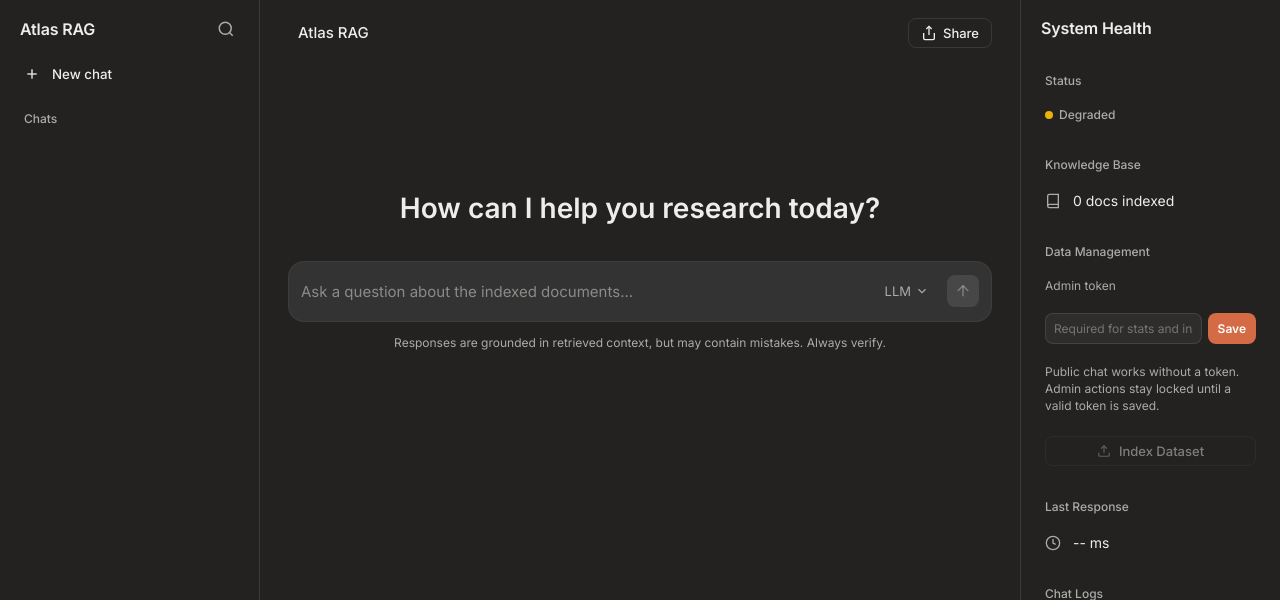
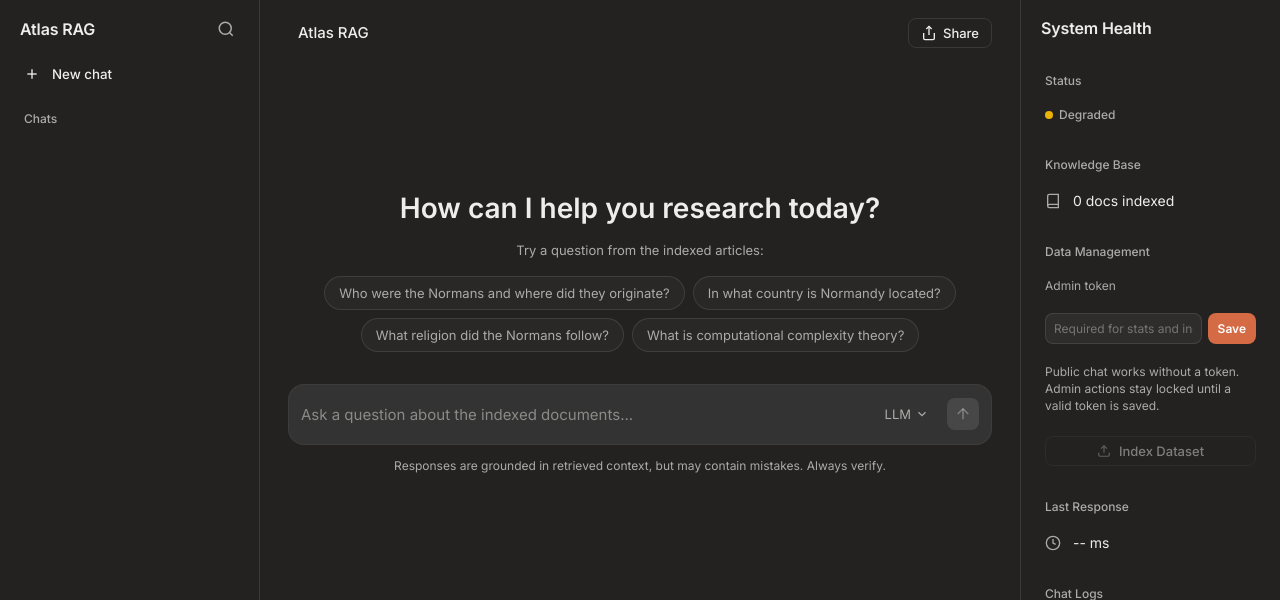
Before and after one commit to 70137131-jpg/RAG-, a FastAPI app: page / in a window 1280 px wide. Shown: the top 600 px of the page. Run offline with FastAPI, Linux system fonts and the light colour scheme; data that the repository does not hold is empty; parts of the project's set-up code (start-up, migrations or seed data) failed here and were passed over; some libraries are stand-ins or nearby versions.

Commit message:
Add clickable example questions to the welcome screen
Suggestion chips under the greeting fill the composer and send
immediately. Questions target the indexed SQuAD v2 articles (Normans,
computational complexity theory).

Co-Authored-By: Claude Fable 5 <noreply@anthropic.com>

```diff
--- a/static/css/style.css
+++ b/static/css/style.css
@@ -764,6 +764,38 @@ a {
     font-weight: 600;
 }
 
+.greeting-sub {
+    margin-top: 12px;
+    color: var(--text-muted);
+    font-size: 13px;
+}
+
+.suggestion-chips {
+    display: flex;
+    flex-wrap: wrap;
+    justify-content: center;
+    gap: 8px;
+    margin-top: 16px;
+    max-width: 640px;
+}
+
+.suggestion-chip {
+    background: var(--bg-subtle);
+    border: 1px solid var(--border);
+    color: var(--text-muted);
+    border-radius: 999px;
+    padding: 8px 14px;
+    font-size: 13px;
+    cursor: pointer;
+    transition: background 0.15s ease, color 0.15s ease;
+}
+
+.suggestion-chip:hover {
+    background: var(--bg-hover);
+    color: var(--text-primary);
+    border-color: rgba(255, 255, 255, 0.2);
+}
+
 /* Composer */
 .composer {
     width: 100%;
--- a/static/js/chat.js
+++ b/static/js/chat.js
@@ -354,6 +354,15 @@ class ChatBot {
         if (this.indexDataBtn) {
             this.indexDataBtn.addEventListener('click', () => this.indexDataset());
         }
+
+        document.querySelectorAll('.suggestion-chip').forEach((chip) => {
+            chip.addEventListener('click', () => {
+                if (this.isLoading || !this.questionInput) return;
+                this.questionInput.value = chip.textContent.replace(/\s+/g, ' ').trim();
+                this.updateSendState();
+                this.sendMessage();
+            });
+        });
     }
 
     toggleSettingsDropdown(force) {
--- a/templates/index.html
+++ b/templates/index.html
@@ -26,7 +26,7 @@
     <script src="https://cdnjs.cloudflare.com/ajax/libs/highlight.js/11.9.0/highlight.min.js"
         integrity="sha384-F/bZzf7p3Joyp5psL90p/p89AZJsndkSoGwRpXcZhleCWhd8SnRuoYo4d0yirjJp"
         crossorigin="anonymous"></script>
-    <link rel="stylesheet" href="{{ url_for('static', path='css/style.css') }}?v=3">
+    <link rel="stylesheet" href="{{ url_for('static', path='css/style.css') }}?v=4">
 </head>
 
 <body>
@@ -115,6 +115,17 @@
                 <div class="composer-wrapper centered" id="composerWrapper">
                     <div class="greeting" id="greeting">
                         <h2>How can I help you research today?</h2>
+                        <p class="greeting-sub">Try a question from the indexed articles:</p>
+                        <div class="suggestion-chips" id="suggestionChips">
+                            <button type="button" class="suggestion-chip">Who were the Normans and where did they
+                                originate?</button>
+                            <button type="button" class="suggestion-chip">In what country is Normandy
+                                located?</button>
+                            <button type="button" class="suggestion-chip">What religion did the Normans
+                                follow?</button>
+                            <button type="button" class="suggestion-chip">What is computational complexity
+                                theory?</button>
+                        </div>
                     </div>
                     <form id="chatForm" class="composer">
                         <div class="input-wrapper">
@@ -236,7 +247,7 @@
         </aside>
     </div>
     <div class="toast-container" id="toastContainer" aria-live="polite" aria-atomic="false"></div>
-    <script src="{{ url_for('static', path='js/chat.js') }}?v=3"></script>
+    <script src="{{ url_for('static', path='js/chat.js') }}?v=4"></script>
 </body>
 
 </html>
```
